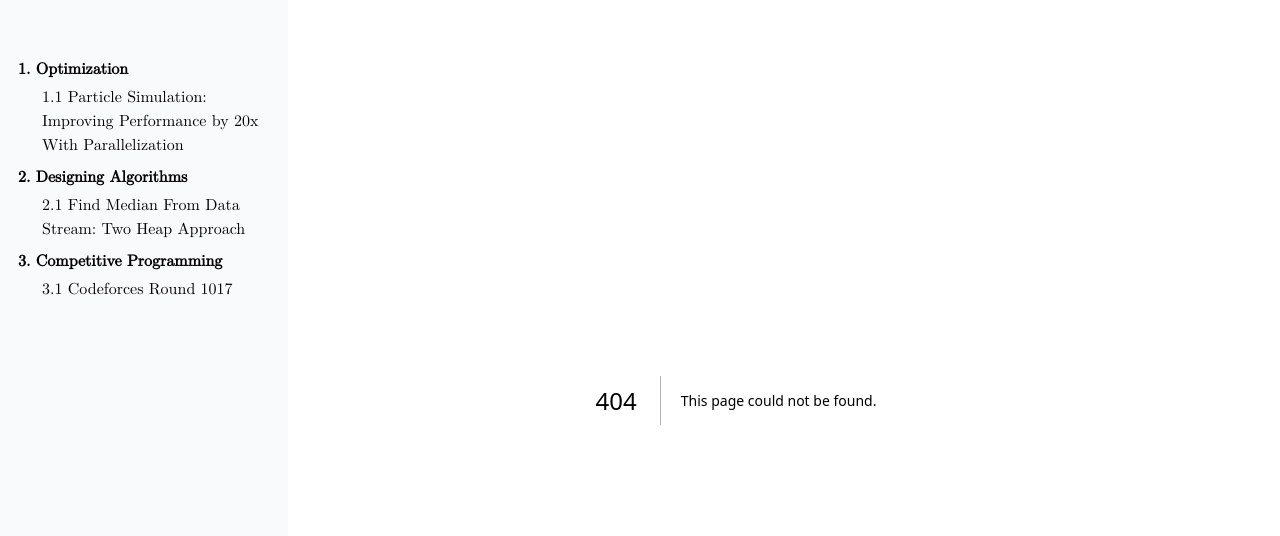
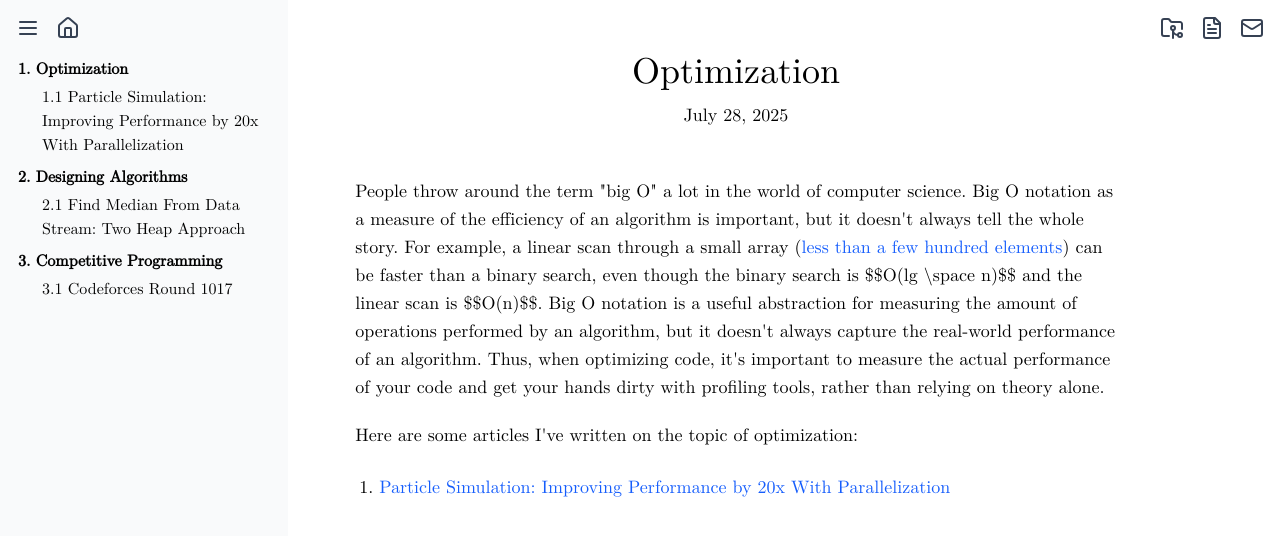
Before and after one commit to artiehumphreys/artiehumphreys.com, a Next.js app: page /optimization in a window 1280 px wide. Before the commit this address had no page. Shown: the top 536 px of the page. Built offline with nearby package versions, Linux system fonts and the light colour scheme.

Commit message:
feat(opt): optimization page

```diff
--- a/package.json
+++ b/package.json
@@ -6,7 +6,8 @@
     "dev": "next dev",
     "build": "next build",
     "start": "next start",
-    "lint": "next lint"
+    "lint": "next lint",
+    "preview": "serve out -l 3000"
   },
   "dependencies": {
     "@next/mdx": "^15.5.2",
--- a/src/components/TableOfContents/index.tsx
+++ b/src/components/TableOfContents/index.tsx
@@ -13,8 +13,7 @@ const TableOfContents: React.FC<TableOfContentsProps> = ({ sections, heading = t
         {sections.map((section, i) => (
           <li key={section.anchor} className="mb-2">
             <a
-              // href={`/${section.anchor}`}
-              href="/wip.html"
+              href={i == 0 ? `${section.anchor}` : `/wip.html`}
               className="text-base font-bold hover:underline hover:cursor-pointer"
             >
               {i + 1}. {section.title}
--- /dev/null
+++ b/src/content/optimization.mdx
@@ -0,0 +1,23 @@
+import Link from "next/link";
+
+People throw around the term "big O" a lot in the world of computer science.
+Big O notation as a measure of the efficiency of an algorithm is important, but
+it doesn't always tell the whole story. For example, a linear scan
+through a small array
+(<a href="https://dirtyhandscoding.wordpress.com/2017/08/25/performance-comparison-linear-search-vs-binary-search/" target="_blank">less than a few hundred elements</a>)
+can be faster than a binary search, even though the binary search is $$O(lg \space n)$$ and the
+linear scan is $$O(n)$$. Big O notation is a useful abstraction for measuring the
+amount of operations performed by an algorithm, but it doesn't always capture
+the real-world performance of an algorithm. Thus, when optimizing code, it's
+important to measure the actual performance of your code and get your hands dirty
+with profiling tools, rather than relying on theory alone.
+
+<div className="h-5" />
+
+Here are some articles I've written on the topic of optimization:
+
+<div className="h-5" />
+
+1.  <Link href="/optimization/particle-simulation.html">
+      Particle Simulation: Improving Performance by 20x With Parallelization
+    </Link>
--- a/src/data/tocData.ts
+++ b/src/data/tocData.ts
@@ -4,7 +4,7 @@ import type { TocSection } from "../components/TableOfContents/types";
 export const tocData: TocSection[] = [
   {
     title: "Optimization",
-    anchor: "/optimization",
+    anchor: "/optimization.html",
     children: [
       {
         title:
--- /dev/null
+++ b/src/pages/optimization.tsx
@@ -0,0 +1,12 @@
+import dynamic from "next/dynamic";
+import BlogArticle from "@/components/blogArticle";
+
+const Body = dynamic(() => import("@/content/optimization.mdx"));
+
+export default function Page() {
+  return (
+    <BlogArticle title="Optimization">
+      <Body />
+    </BlogArticle>
+  );
+}
```
Also changed, not shown: src/content/particle-simulation.mdx (+7 -8 lines).
